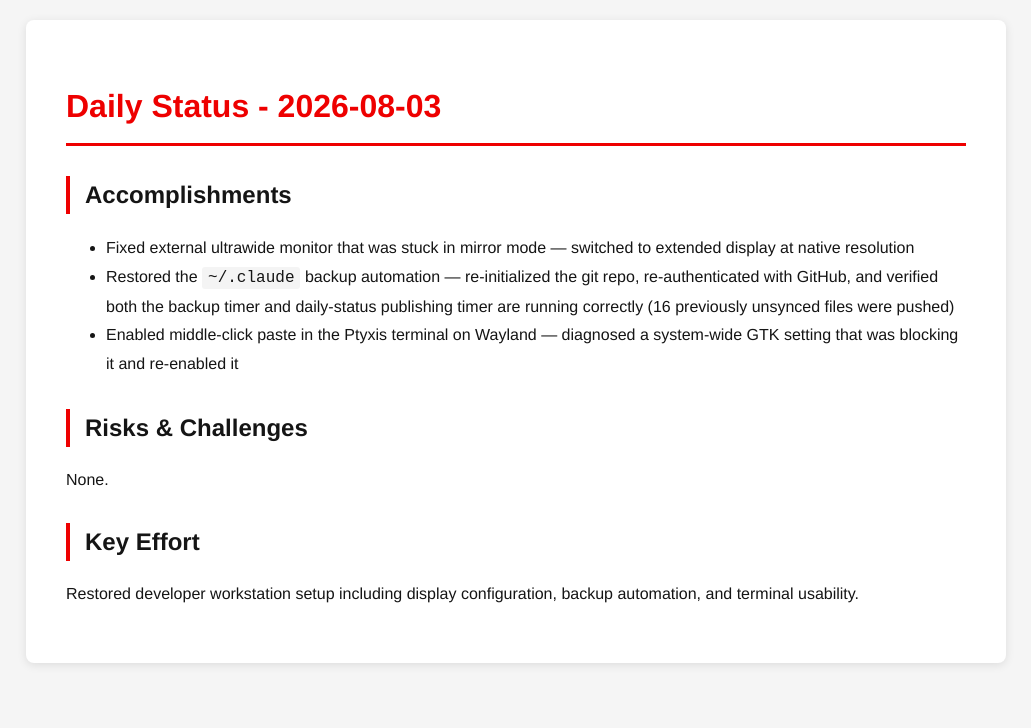
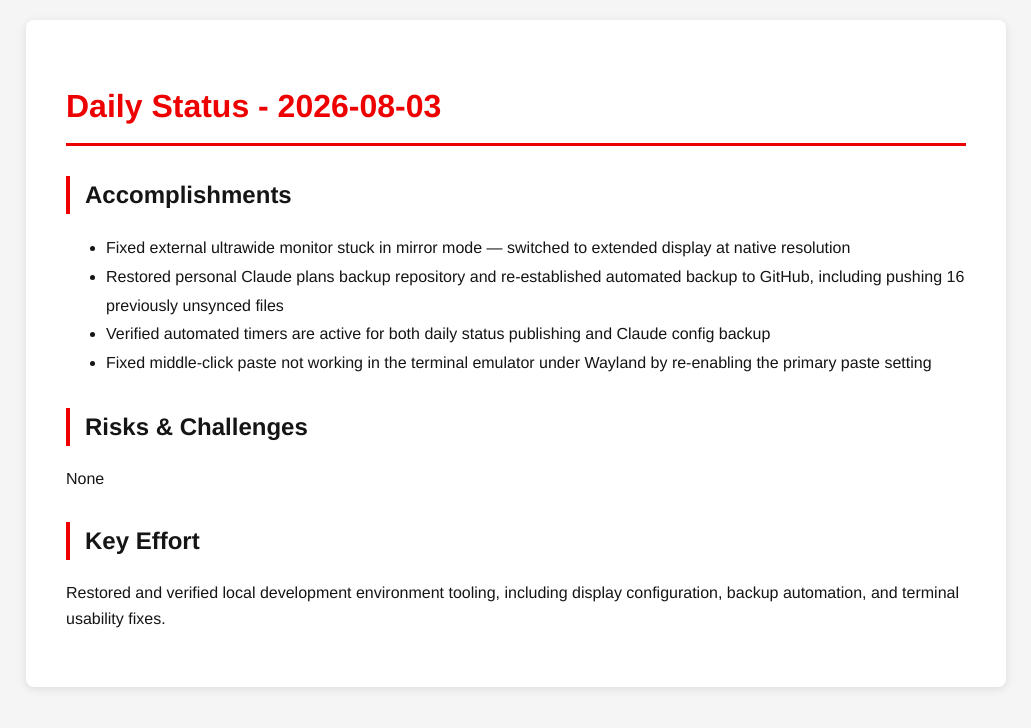
Before and after one commit to tzvatot/daily-status, a Jekyll site: the page built from 2026-08-03.md, in a window 1280 px wide. Shown: the top 728 px of the page, without its empty margins (124-1155 px from the left). Built offline with Jekyll 4.4.1, drawn with Linux system fonts in a browser that asks for light colours.

Commit message:
Daily status update - 2026-08-03

```diff
--- a/2026-08-03.md
+++ b/2026-08-03.md
@@ -7,12 +7,13 @@ date: 2026-08-03
 # Daily Status - 2026-08-03
 
 ## Accomplishments
-- Fixed external ultrawide monitor that was stuck in mirror mode — switched to extended display at native resolution
-- Restored the `~/.claude` backup automation — re-initialized the git repo, re-authenticated with GitHub, and verified both the backup timer and daily-status publishing timer are running correctly (16 previously unsynced files were pushed)
-- Enabled middle-click paste in the Ptyxis terminal on Wayland — diagnosed a system-wide GTK setting that was blocking it and re-enabled it
+- Fixed external ultrawide monitor stuck in mirror mode — switched to extended display at native resolution
+- Restored personal Claude plans backup repository and re-established automated backup to GitHub, including pushing 16 previously unsynced files
+- Verified automated timers are active for both daily status publishing and Claude config backup
+- Fixed middle-click paste not working in the terminal emulator under Wayland by re-enabling the primary paste setting
 
 ## Risks & Challenges
-None.
+None
 
 ## Key Effort
-Restored developer workstation setup including display configuration, backup automation, and terminal usability.
+Restored and verified local development environment tooling, including display configuration, backup automation, and terminal usability fixes.
```
